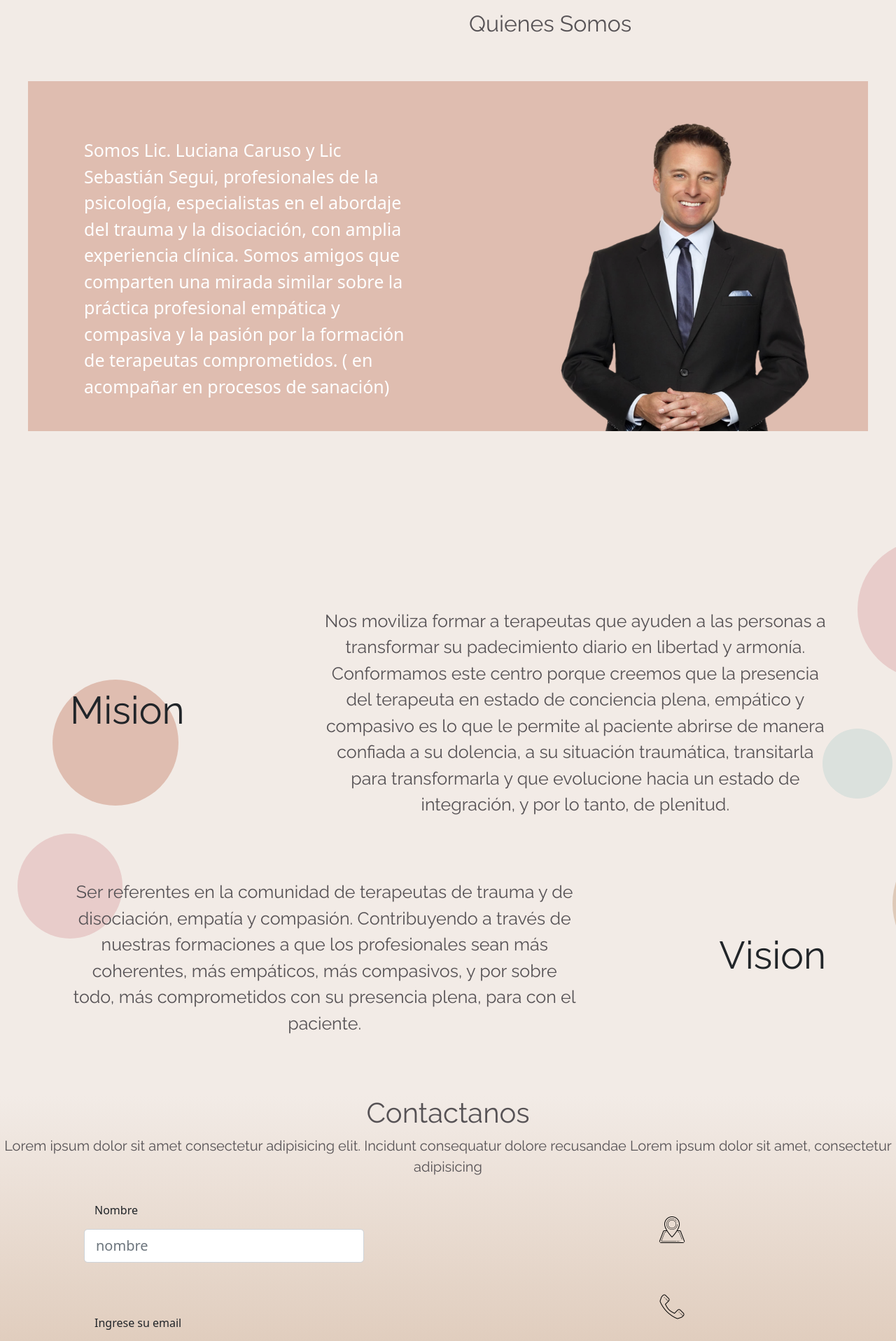
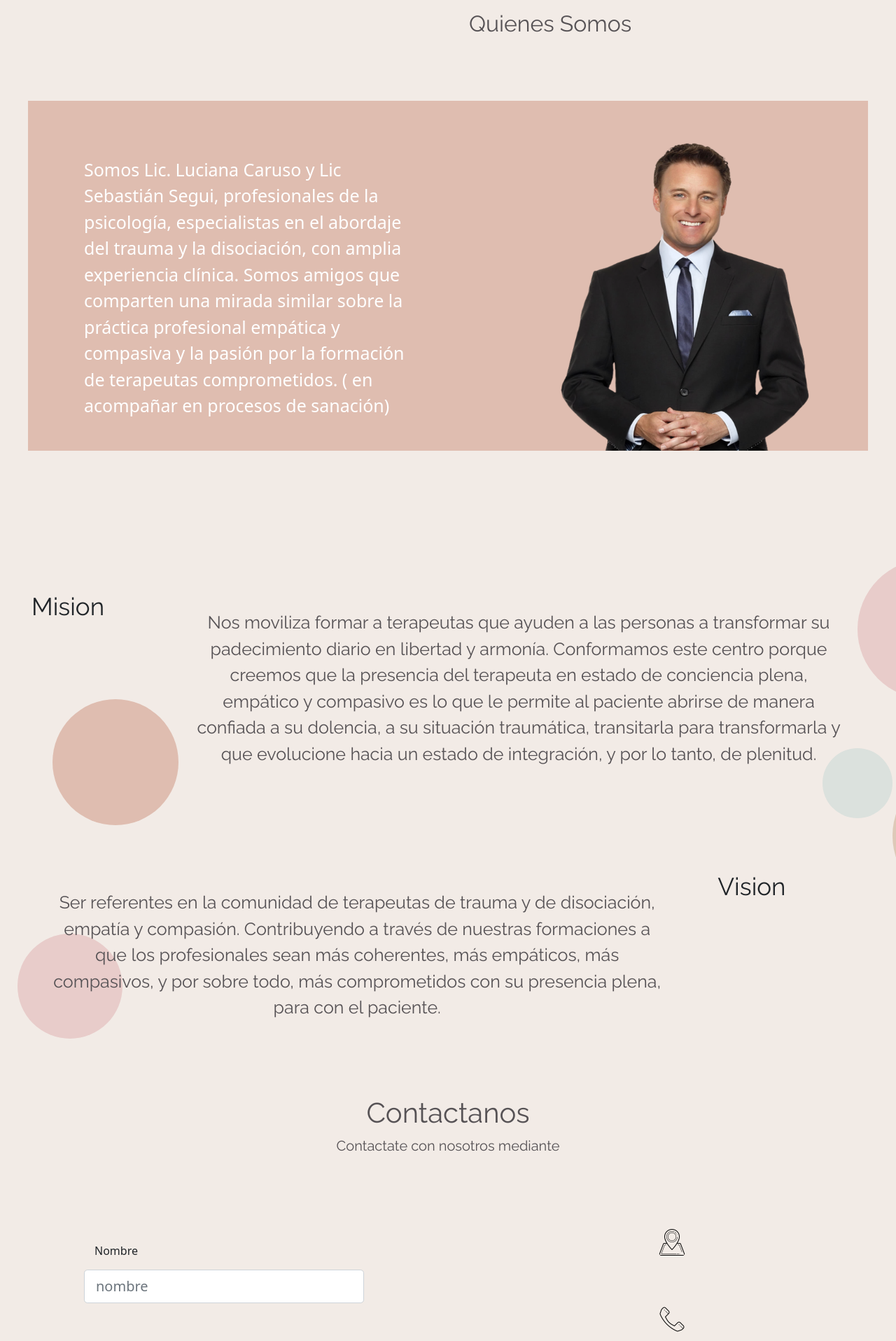
Before and after one commit to marioromero959/web-page-proyect, an Angular app: page /home in a window 1280 px wide. Shown: the part 880-2796 px from the top of the page at 70% size. Built offline with nearby package versions, Linux system fonts and the light colour scheme.

Commit message:
Eliminando modulos

```diff
--- a/src/app/about/components/about.component.html
+++ b/src/app/about/components/about.component.html
@@ -1,7 +1,4 @@
-<link rel="preconnect" href="https://fonts.gstatic.com">
-<link href="https://fonts.googleapis.com/css2?family=Raleway:ital,wght@0,300;0,400;1,200;1,300&display=swap" rel="stylesheet">
-
-<section class="bg">
+<!-- <section class="bg">
     <h3>Quienes Somos</h3>
 <div class="container">
       <div class="card">
@@ -13,4 +10,4 @@
           </div>
       </div>
 </div>
-</section>
+</section> -->
--- a/src/app/contact/components/contact.component.html
+++ b/src/app/contact/components/contact.component.html
@@ -1,4 +1,4 @@
-<link rel="preconnect" href="https://fonts.gstatic.com">
+<!-- <link rel="preconnect" href="https://fonts.gstatic.com">
 <link href="https://fonts.googleapis.com/css2?family=Raleway:ital,wght@0,300;0,400;1,200;1,300&display=swap" rel="stylesheet">
 
 <section class="bg">
@@ -58,4 +58,4 @@
 </div>
 
 </div>
-</section>
+</section> -->
--- a/src/app/home/components/home.component.html
+++ b/src/app/home/components/home.component.html
@@ -6,6 +6,7 @@
 <app-header></app-header>
 
 <!-- Contenido del home -->
+<section>
 <div class="container">
     <div class="cabecera">
     <h1>Accede a nuestros cursos</h1>
@@ -13,18 +14,30 @@
     </div>
 <img src="../../../assets/psico1.jpg" alt="Psicologia">
 </div>
+</section>
 
 <app-about></app-about>
 
 <!-- Seccion Quienes Somos -->
-
+<section class="bg">
+    <h3>Quienes Somos</h3>
+<div class="container">
+      <div class="card">
+          <div class="content">
+              <p>Somos Lic. Luciana Caruso y Lic Sebastián Segui, profesionales de la psicología, especialistas en el abordaje del trauma y la disociación, con amplia experiencia clínica. Somos amigos que comparten una mirada similar sobre la práctica profesional empática y compasiva y la pasión por la formación de terapeutas comprometidos. ( en acompañar en procesos de sanación)   </p>
+              <img src="../../../assets/foto1.png" alt="Psicologo2" class="one">
+              <p>Esta misma pasión nos llevó a  crear el centro PEyC. El cual brinda capacitación, supervisión y acompañamiento  a terapeutas, con el objetivo de conformar un perfil integrador que combina los últimos avances sobre neurociencia, distintos modelos y técnicas de psicología, trauma y disociación, aunando el mindfulness y las prácticas contemplativas, como así también diferentes propuestas de tratamiento psicoterapéutico para todo aquel que quiera transformar su vida.
+            Es de esta manera que integramos distintos modelos psicológicos,  técnicos y espirituales ya que consideramos fundamental  la coherencia del terapeuta, la empatía y la compasión para estar en absoluto servicio al otro.</p>
+          </div>
+      </div>
+</div>
+</section>
 
 
 
 <!-- Seccion Mision -->
-
 <section id="mision">
-        <div class="container-vision">
+    <div class="container">
             <div class="circle">
                 <span class="lb"></span>
                 <span class="brown"></span>
@@ -32,18 +45,77 @@
                 <span class="red"></span>
                 <span class="pink2"></span>
             </div>
-            <div class="content">
-                <div class="container">
+
+            <div class="content1">
+                <div class="mision">
                     <h3>Mision</h3>
                     <p>Nos moviliza formar a terapeutas que ayuden a las personas a transformar su padecimiento diario en libertad y armonía.
                     Conformamos este centro porque creemos que la presencia del terapeuta en estado de conciencia plena, empático y compasivo es lo que le permite al paciente abrirse de manera confiada a su dolencia, a su situación traumática, transitarla para transformarla y que evolucione hacia un estado de integración, y por lo tanto, de plenitud.</p>
                 </div>
-                <div class="container">
+                <div class="vision">
                     <p>Ser referentes en la comunidad de terapeutas de trauma y de disociación, empatía y compasión. Contribuyendo a través de nuestras formaciones a que los profesionales sean más coherentes, más empáticos, más compasivos, y por   sobre todo, más comprometidos con su presencia plena, para con el paciente.</p>
                     <h3>Vision</h3>
-
                 </div>
         </div>
+    </div>
+</section>
+
+<!-- Seccion Contacto -->
+<section class="bg-contact">
+    <div class="container-contacto">
+        <h3>Contactanos</h3>
+        <p>Contactate con nosotros mediante </p>
+    </div>
+    <div class="container">
+        <div class="contacto">
+             <div class="redes">
+                <a href="https://www.instagram.com/">
+                <img src="../../../assets/logoubi.png" alt="">
+                </a>
+                <p>Av Dondesea 123</p>
+            </div>
+            <div class="redes">
+                <a href="https://www.instagram.com/">
+                <img src="../../../assets/logotel.png" alt="">
+                </a>
+                <p>3704-123456</p>
+            </div>
+            <div class="redes">
+                <a href="https://twitter.com/home">
+                <img src="../../../assets/logoemail.png" alt="">
+                </a>
+                <p>email@correo.com</p>
+            </div>
+        <div class="redes">
+            <a href="https://www.instagram.com/">
+            <img src="../../../assets/logoinsta.png" alt="">
+            </a>
+            <p>@psicologia</p>
+        </div>
+        <div class="redes">
+            <a href="https://www.whatsapp.com/">
+            <img src="../../../assets/logofb.png" alt="">
+            </a>
+            <p>Los Psicologos</p>
+        </div>
+</div>
+
+<div class="formu">
+    <div class="mb-3 ">
+        <label class="form-label">Nombre</label>
+        <input [formControl]= "name" type="text" class="form-control form-control-lg" id="exampleFormControlInput1" placeholder="nombre">
+      </div>
+    <div class="mb-3">
+        <label class="form-label">Ingrese su email</label>
+        <input [formControl]= "email" type="email" class="form-control form-control-lg" id="exampleFormControlInput1" placeholder="correo@ejemplo.com">
+      </div>
+      <div class="mb-3">
+        <label for="exampleFormControlTextarea1" class="form-label">Mensaje</label>
+        <textarea [formControl]= "mensaje" class="form-control form-control-lg " id="exampleFormControlTextarea1" rows="3"></textarea>
+        <button type="button" class="btn btn-success" [disabled]= "email.invalid"  (click)= "emailEnviado()">Enviar</button>
+      </div>
+</div>
+
 </div>
 </section>
 
--- a/src/app/home/components/home.component.scss
+++ b/src/app/home/components/home.component.scss
@@ -2,6 +2,10 @@ body{
     margin: 0%;
     padding: 0%;
 }
+.bg{
+    background-color: #f2ebe6;
+}
+
 //Seccion Presentacion
 .menu{
 font-size:250px;
@@ -17,43 +21,117 @@ h1{
     color: #565255;
 }
 .container{
+    // border: 2px solid red;
     max-width: 100%;
     height: 100vh;
+    margin:0px;
     padding: 0%;
     align-items: center;
     padding-top: 55px;
     display:flex;
-    justify-content: space-around;
-    margin:0px;
+    justify-content: center;
     background-color: #f2ebe6;
-    img{
-        opacity: 0.6;
-        color: #f2ebe6;
-    }
+
     .cabecera{
+        margin: 135px;
         text-align: center;
     }
 }
 
+//Seccion Quienes Somos
+.bg h3{
+    position: relative;
+    bottom: -95px;
+    margin-left:670px;
+    font-family: 'Raleway';
+    color: #565255;
+    font-size: 32px;
+}
+.card{
+    position: relative;
+    display:flex;
+    height: 500px;
+    justify-content: center;
+    margin:40px;
+    border-radius: 0%;
+    padding:40px;
+    justify-content: flex-start;
+    background-color: #dfbdb0;
+    border: none;
+}
+.content{
+    display: flex;
+    height: 100%;
+    p:nth-child(1){
+        position: relative;
+        font-size: 25px;
+        width: 50%;
+        left: 0%;
+        padding: 40px;
+        color: #fff;
+        opacity: 1;
+        visibility: visible;
+        transition: 0.5s;
 
+    }
+    p:nth-child(3){
+        font-size: 20px;
+        position: relative;
+        width: 50%;
+        padding: 40px;
+        color: #fff;
+        opacity: 0;
+        visibility: hidden;
+        transition: 0.5s;
+    }
+}
 
+.container .card img {
+    position: absolute;
+    z-index: 1;
+    bottom:0px;
+    left: 60%;
+    width:450px;
+    height:450px;
+    transition: 0.8s;
+}
+.container .card:hover img {
+    left: 10%;
+    z-index: 1;
+    height: 450px;
+    width: 450px;
+}
 
-//Seccion que hacemos
+.container .card:hover .content {
+    p:nth-child(1){
+    visibility: hidden;
+    opacity: 0;
+    }
+    p:nth-child(3){
+    visibility:visible;
+    opacity: 1;
+    }
+}
 
-.content .container{
+//Seccion Mision y Vision
+
+.container .content1 {
+    max-width: 100vw;
+    height: 100%;
+    z-index: 1;
+    margin: 20px;
+    .mision{
     display: flex;
-    height: 350px;
-}
-.container-vision{
-    height: 100vh;
-    background-color: #f2ebe6;
-    display:flex;
-    position: relative;
-    align-items: center;
-    .content p{
+     height: 50vh;
+    }
+    .vision{
+    display: flex;
+    height: 50vh;
+    }
+     p{
         color: #565255;
         position: relative;
-        padding: 100px;
+        padding: 50px;
         margin: 0%;
         text-align: center;
         z-index:0;
@@ -61,11 +139,24 @@ h1{
         font-family: 'Raleway', sans-serif;
     }
     h3{
+        max-width: 100%;
+        width: 900px;
+        height: 50%;
+        margin: 0%;
+        justify-content: center;
+        align-items: center;
         font-family: 'Raleway', sans-serif;
-        padding: 100px;
+        padding: 25px;
         z-index: 1;
-        font-size: 55px;
-    }
+        font-size: 35px;
+}
+}
+.circle{
+    height: 100vh;
+    background-color: #f2ebe6;
+    display:flex;
+    position: relative;
+    align-items: center;
 .lb {
     position: absolute;
     width: 200px;
@@ -94,6 +185,7 @@ h1{
     position: absolute;
     width: 150px;
     margin:25px;
+    bottom: 85px;
     height: 150px;
     -moz-border-radius: 50%;
     -webkit-border-radius: 50%;
@@ -126,4 +218,96 @@ h1{
 }
  }
 
+ //Seccion Contacto
+
+
+.container-contacto {
+    background-color: #f2ebe6;
+    p{
+  color: #565255;
+  margin: auto;
+  text-align: center;
+  font-family: 'Raleway';
+  font-size: 20px;
+    }
+    h3 {
+    color: #565255;
+    font-size:40px;
+    text-align: center;
+    font-family: 'Raleway', sans-serif;
+    }
+}
+
+.container .contacto{
+position: absolute;
+left: 50%;
+flex-wrap: wrap;
+justify-content:space-around;
+height: 90%;
+margin: 0%;
+padding: 0%;
+width: 50%;
+
+    img{
+    width:50px;
+    height: 50px;
+    align-items: center;
+    border-radius:50%;
+    }
+    .redes{
+        display: flex;
+        justify-content:center;
+        max-width: 100%;
+        padding: 30px;
+        position: relative;
+        p{
+            color: #fff;
+            font-size: 25px;
+            position: absolute;
+            top: 5px;
+            background-color: #daa598;
+            opacity: 0;
+            visibility: visible;
+            transition: 0.5s;
+            padding: 25px 110px 25px 110px;
+            border-radius:1ch;
+        }
+        p:hover{
+            visibility: visible;
+            opacity: 1;
+            color: #fff;
+          margin-right: 255px;
+        }
+
+    }
+}
+
+.formu{
+    position: absolute;
+    max-width: 50%;
+    margin:0%;
+    height: 80%;
+    left: 0%;
+    padding:0%;
+    display: flex;
+    flex-wrap: wrap;
+    justify-content:center;
+    .mb-3{
+        margin-bottom: 0px;
+    }
+    textarea{
+        margin-bottom: 20px;
+    }
+}
+
+.form-control-lg{
+    width:400px;
+}
+
+.form-label{
+    margin: 15px;
+}
+
+
+
 //@media ( max-width:480px ) {}
--- a/src/app/home/components/home.component.ts
+++ b/src/app/home/components/home.component.ts
@@ -11,8 +11,12 @@ export class HomeComponent implements OnInit {
 
   email: FormControl;
   mensaje: FormControl;
+  name: FormControl;
 
   constructor(private router: Router) {
+    this.name = new FormControl( '', [
+      Validators.required
+    ]);
     this.email = new FormControl('', [
       Validators.required,
       Validators.email
@@ -27,6 +31,7 @@ export class HomeComponent implements OnInit {
 
   emailEnviado() {
     if (this.email.valid && this.mensaje.valid){
+      console.log(this.name.value);
       console.log(this.email.value);
       console.log(this.mensaje.value);
       alert('Su mensaje ha sido enviado con exito');
```
Lines whose indentation alone changed are shown as unchanged.
